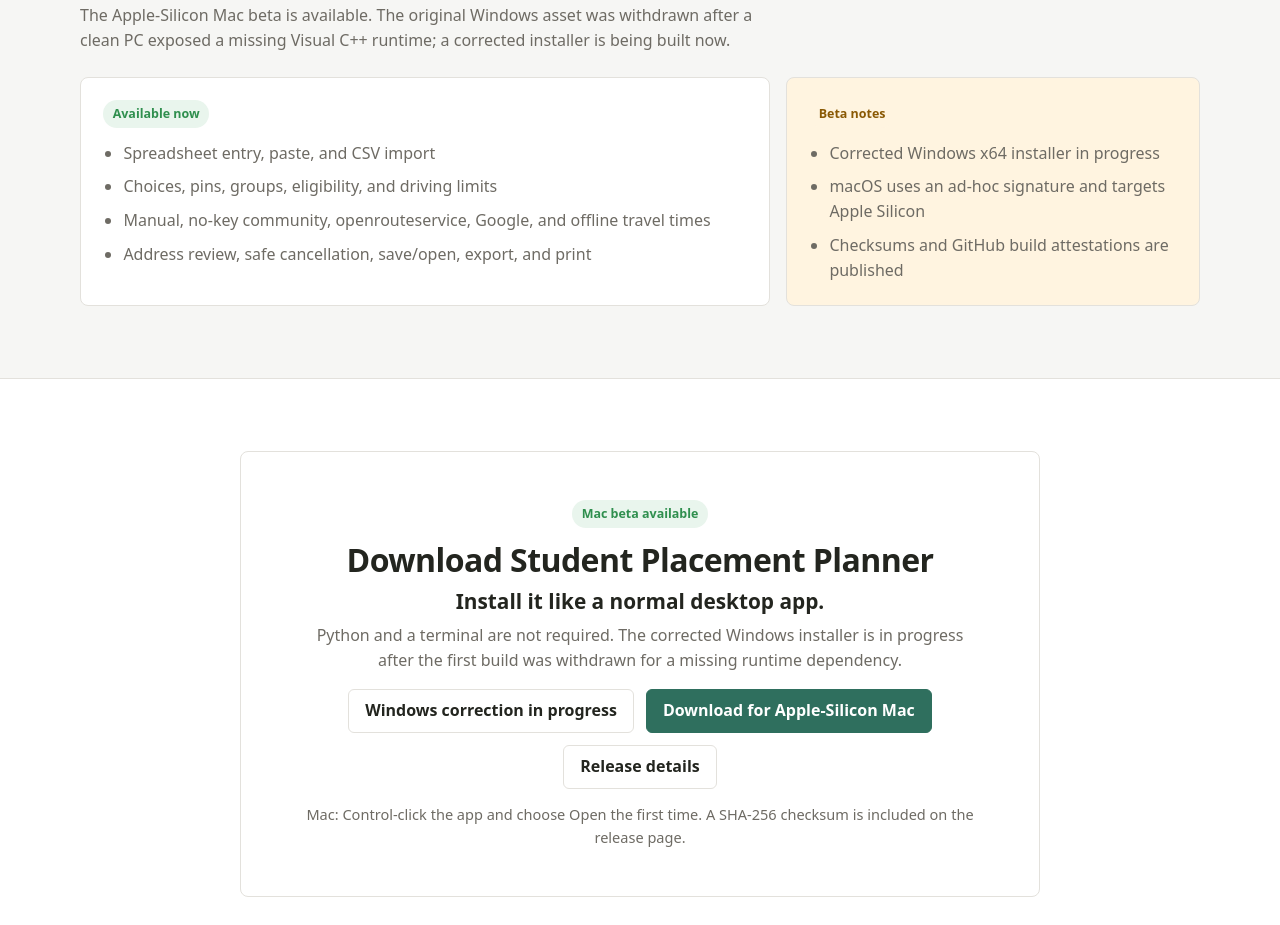
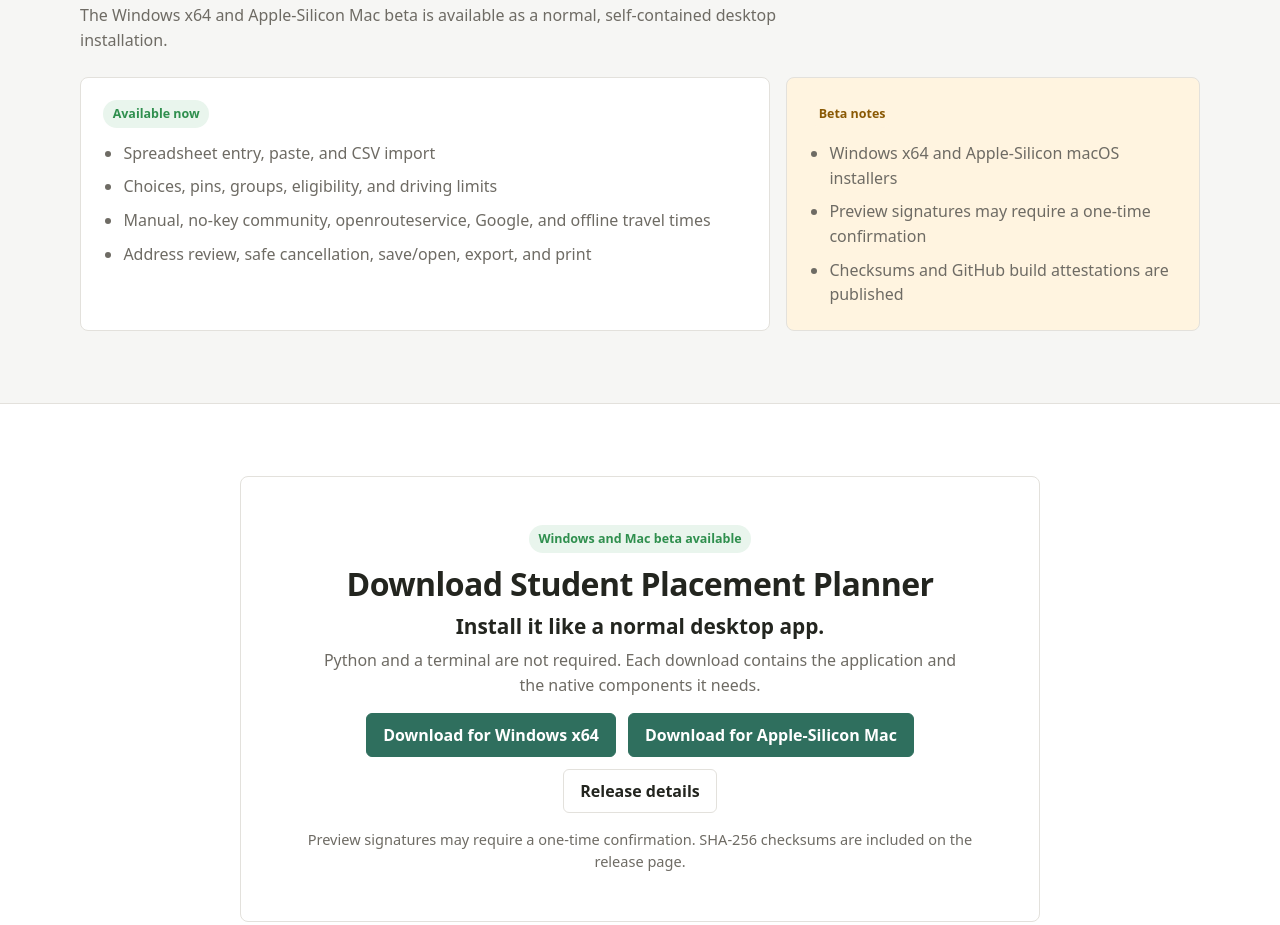
Before and after one commit to nklisch/student-placement-planner, a plain HTML site: page docs/index.html in a window 1280 px wide. Shown: the part 1919-2844 px from the top of the page. Drawn offline with Linux system fonts and the light colour scheme.

Commit message:
Publish beta 2 download links

```diff
--- a/docs/index.html
+++ b/docs/index.html
@@ -105,7 +105,7 @@
     <section class="section" id="status" aria-labelledby="status-title">
       <div class="container narrow-intro">
         <h2 id="status-title">The public beta is ready</h2>
-        <p>The Apple-Silicon Mac beta is available. The original Windows asset was withdrawn after a clean PC exposed a missing Visual C++ runtime; a corrected installer is being built now.</p>
+        <p>The Windows x64 and Apple-Silicon Mac beta is available as a normal, self-contained desktop installation.</p>
         <div class="status-grid">
           <article class="status-card">
             <span class="badge badge-ready">Available now</span>
@@ -119,8 +119,8 @@
           <article class="status-card status-next">
             <span class="badge badge-next">Beta notes</span>
             <ul>
-              <li>Corrected Windows x64 installer in progress</li>
-              <li>macOS uses an ad-hoc signature and targets Apple Silicon</li>
+              <li>Windows x64 and Apple-Silicon macOS installers</li>
+              <li>Preview signatures may require a one-time confirmation</li>
               <li>Checksums and GitHub build attestations are published</li>
             </ul>
           </article>
@@ -130,16 +130,16 @@
 
     <section class="section section-download" id="download" aria-labelledby="download-title">
       <div class="container download-card">
-        <span class="badge badge-ready">Mac beta available</span>
+        <span class="badge badge-ready">Windows and Mac beta available</span>
         <h2 id="download-title">Download Student Placement Planner</h2>
         <h3>Install it like a normal desktop app.</h3>
-        <p>Python and a terminal are not required. The corrected Windows installer is in progress after the first build was withdrawn for a missing runtime dependency.</p>
+        <p>Python and a terminal are not required. Each download contains the application and the native components it needs.</p>
         <div class="button-row button-row-center">
-          <a class="button button-outline" href="https://github.com/nklisch/student-placement-planner/releases">Windows correction in progress</a>
-          <a class="button button-primary" href="https://github.com/nklisch/student-placement-planner/releases/download/v0.1.0b1/Student-Placement-Planner-0.1.0b1-macOS-Apple-Silicon.dmg">Download for Apple-Silicon Mac</a>
-          <a class="button button-outline" href="https://github.com/nklisch/student-placement-planner/releases/tag/v0.1.0b1">Release details</a>
+          <a class="button button-primary" href="https://github.com/nklisch/student-placement-planner/releases/download/v0.1.0b2/Student-Placement-Planner-0.1.0b2-Windows-x64-Setup.exe">Download for Windows x64</a>
+          <a class="button button-primary" href="https://github.com/nklisch/student-placement-planner/releases/download/v0.1.0b2/Student-Placement-Planner-0.1.0b2-macOS-Apple-Silicon.dmg">Download for Apple-Silicon Mac</a>
+          <a class="button button-outline" href="https://github.com/nklisch/student-placement-planner/releases/tag/v0.1.0b2">Release details</a>
         </div>
-        <p class="quiet-line">Mac: Control-click the app and choose Open the first time. A SHA-256 checksum is included on the release page.</p>
+        <p class="quiet-line">Preview signatures may require a one-time confirmation. SHA-256 checksums are included on the release page.</p>
       </div>
     </section>
 
@@ -150,7 +150,7 @@
         <details><summary>Where does student data go?</summary><p>The app has no app accounts, cloud database, or telemetry. Project files stay on your computer. If you choose an online route service, only street addresses or coordinates are sent — never names, IDs, choices, capacities, or rules.</p></details>
         <details><summary>Can it work without internet?</summary><p>Yes. Enter driving times yourself, or download an OpenStreetMap region directly from Geofabrik in the app. The app prepares it locally; later address matching and road searches run entirely on your computer.</p></details>
         <details><summary>Do I need to be good with computers?</summary><p>No. Download the installer above and open it like a normal program. Because this beta has preview signatures, follow the one-time confirmation instructions shown in the download section.</p></details>
-        <details><summary>Does it work on Windows or Mac?</summary><p>The Apple-Silicon Mac beta is available now. A corrected Windows x64 installer is being built. An Intel Mac build is not currently available.</p></details>
+        <details><summary>Does it work on Windows or Mac?</summary><p>The beta supports Windows x64 and Apple-Silicon Mac. An Intel Mac build is not currently available.</p></details>
         <details><summary>How many students can it handle?</summary><p>It is designed for up to about 100 students, which covers a typical school placement run.</p></details>
       </div>
     </section>
```
Also changed, not shown: 1 other file.
